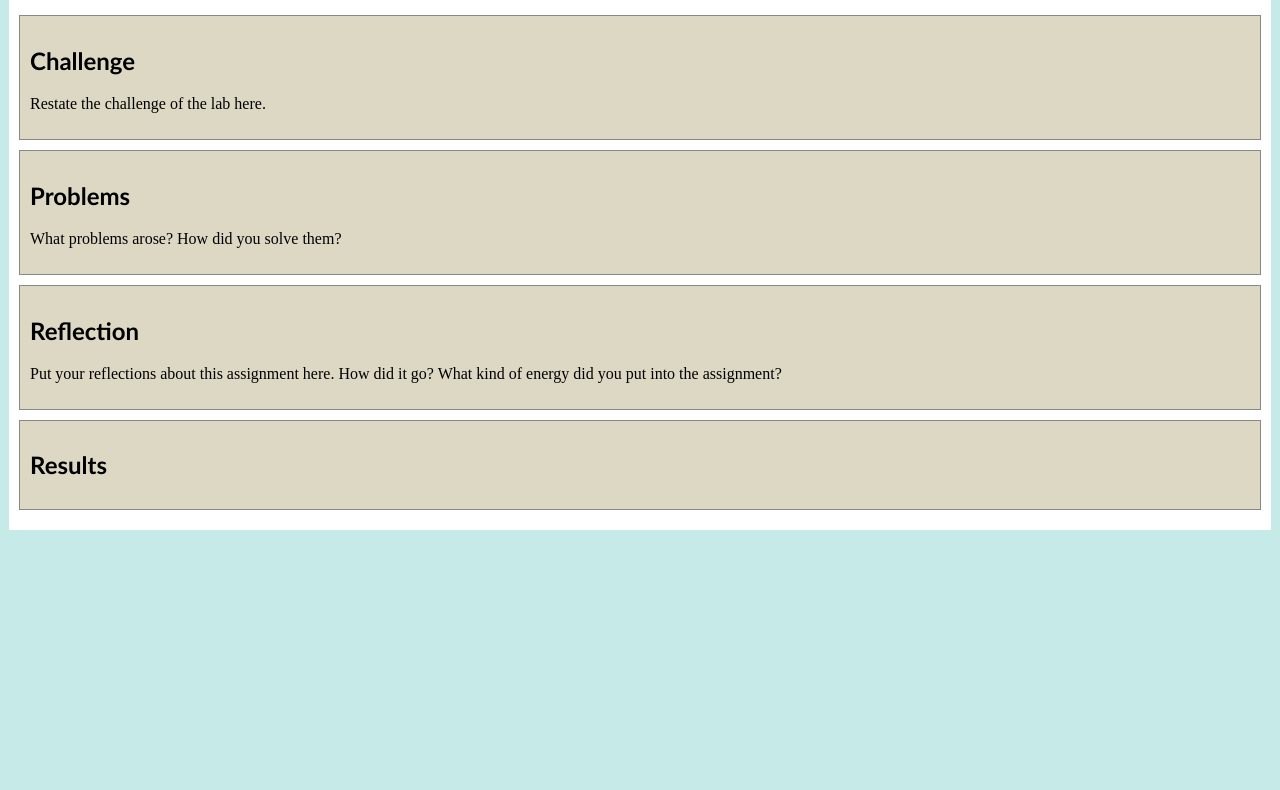
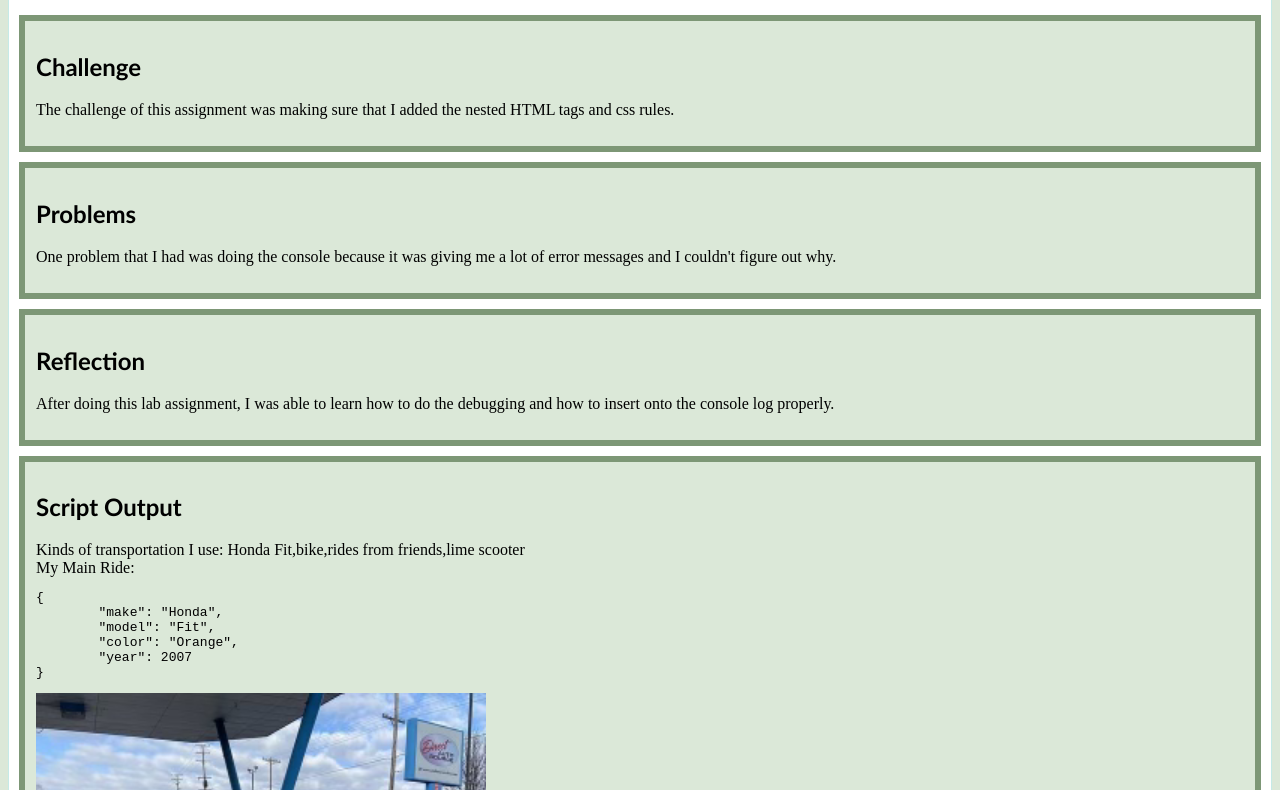
Before and after one commit to helloimjennie/art101, a plain HTML site: page lab6/index.html in a window 1280 px wide. Shown: the part 106-896 px from the top of the page. Before the commit the page ends 800 px from the top, so only its background shows below. Drawn offline with nearby package versions, Linux system fonts and the light colour scheme.

Commit message:
Lab 6 Finished

```diff
--- a/lab6/css/lab.css
+++ b/lab6/css/lab.css
@@ -1,9 +1,13 @@
 /* Here we can set styles for this lab page that we don't want to effect others pages */
 
 /* the period in a CSS selector selects an element by class, e.g., class="minor-section" */
+body {
+  background-color: #dbe8d8;
+}
+
 .minor-section {
-    padding: 10px;
+    padding: 11px;
     margin-bottom: 10px;
-    border: solid 1px #888;
-    background-color: #DDD8C4;
+    border: solid 6px #7d9776;
+    background-color: #dbe8d8;
   }
--- a/lab6/index.html
+++ b/lab6/index.html
@@ -2,7 +2,7 @@
 <html>
 <head>
 	<!-- This title is used for tabs and bookmarks -->
-	<title>Lab X - Subject/Topic</title>
+	<title> Lab 6- Arrays and Objects </title>
 
 	<!-- Use UTF character set, a good idea with any webpage -->
   	<meta charset="UTF-8" />
@@ -23,29 +23,34 @@
 	<!-- Style this page by changing the CSS in ../css/site.css or css/lab.css -->
 	<main id="content">
 		<section>
-			<h1>Lab X - Subject/Topic</h1>
+			<h1>Lab 6 - Arrays and Objects</h1>
 			<div class="minor-section">
 					<h2>Challenge</h2>
-					<p>Restate the challenge of the lab here.</p>
+					<p> The challenge of this assignment was making sure that I added the nested
+						HTML tags and css rules.
+					</p>
 			</div>
 
 			<div class="minor-section">
 					<h2>Problems</h2>
-					<p>What problems arose? How did you solve them? </p>
+					<p>One problem that I had was doing the console because it
+						was giving me a lot of error messages and I couldn't figure out why. </p>
 			</div>
 
 			<div class="minor-section">
 					<h2>Reflection</h2>
-					<p>Put your reflections about this assignment here. How did it go? What kind of energy did you put into the assignment? </p>
+					<p>After doing this lab assignment, I was able to learn how to do the debugging and
+						how to insert onto the console log properly. </p>
 			</div>
 
 			<div class="minor-section">
-					<h2>Results</h2>
-					<div id="output"></div>
+				<h2>Script Output</h2>
+				<script src="js/lab.js"></script>
+					<img src="../img/pumpkin (2).png" width="450" height="350">
 			</div>
 		</section>
 		<nav id="links">
-			<!-- Put links to other pages (including the homepage) here. -->
+			<a href ="../index.html">Homepage</a>
 		</nav>
 	</main>
 </body>
--- a/lab6/js/lab.js
+++ b/lab6/js/lab.js
@@ -1,21 +1,20 @@
-// index.js - purpose and description here
-// Author: Your Name
-// Date:
+// index.js - Arrays & Objects
+// Author: Jennifer Le & Revon Hollis
+// Date:4/26/24
 
-// Constants
-
+// Define Variables
+myTransport = ["Honda Fit", "bike", "rides from friends", "lime scooter"];
 // Functions
-
-// this is an example function and this comment tells what it doees and what parameters are passed to it.
-function myFunction(param1, param2) {
-  // some code here
-  // return results;
+myMainRide = {
+  make: "Honda",
+  model: "Fit",
+  color: "Orange",
+  year: 2007,
+  age: function() {
+    return 2024 - this.year;
+  }
 }
 
-function main() {
-  console.log("Main function started.");
-  // the code that makes everything happen
-}
-
-// let's get this party started
-main();
+document.writeln("Kinds of transportation I use: ", myTransport, "</br>");
+document.writeln("My Main Ride: <pre>",
+  JSON.stringify(myMainRide, null, '\t'), "</pre>");
```
Also changed, not shown: 1 other file.
